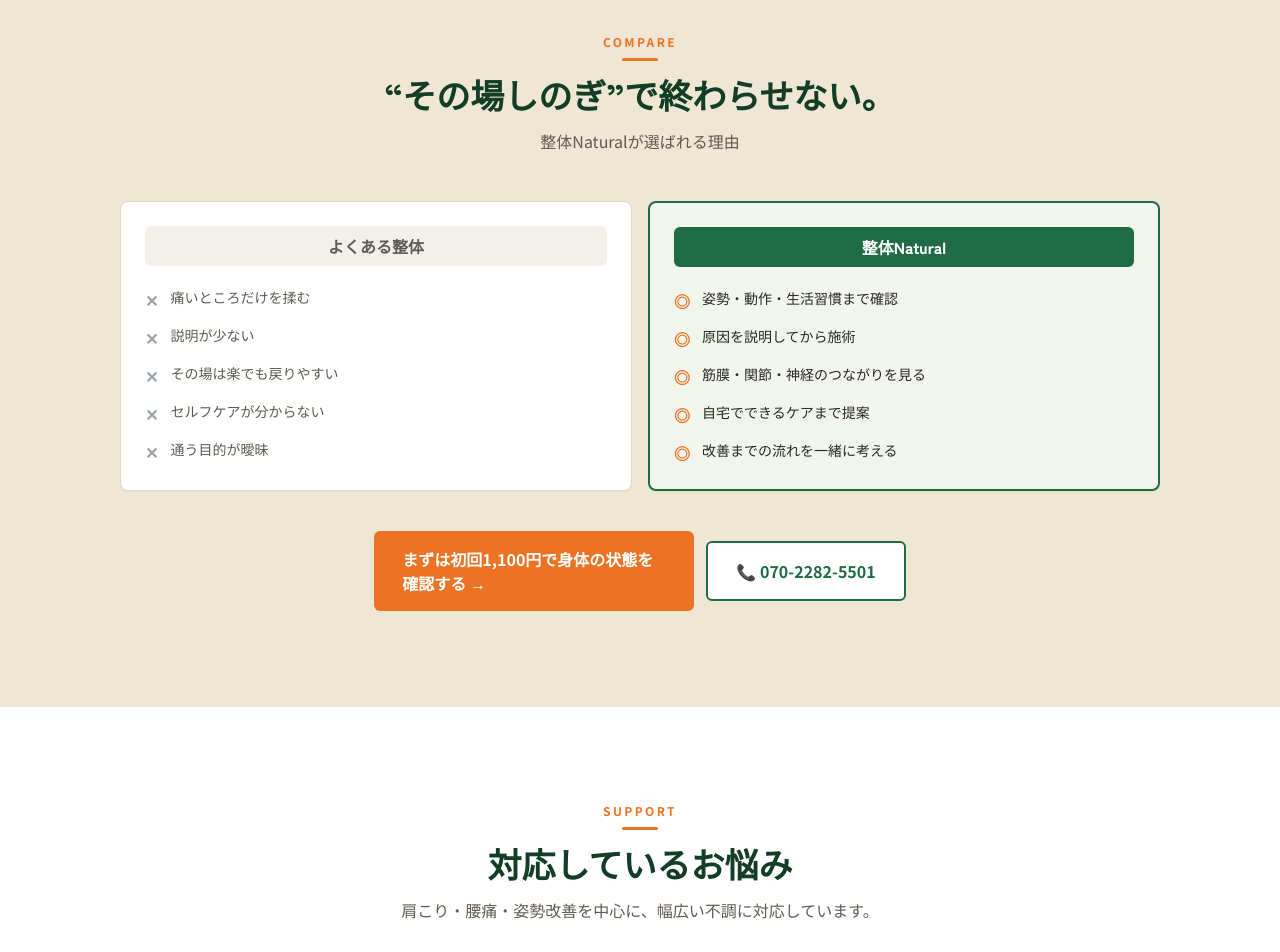
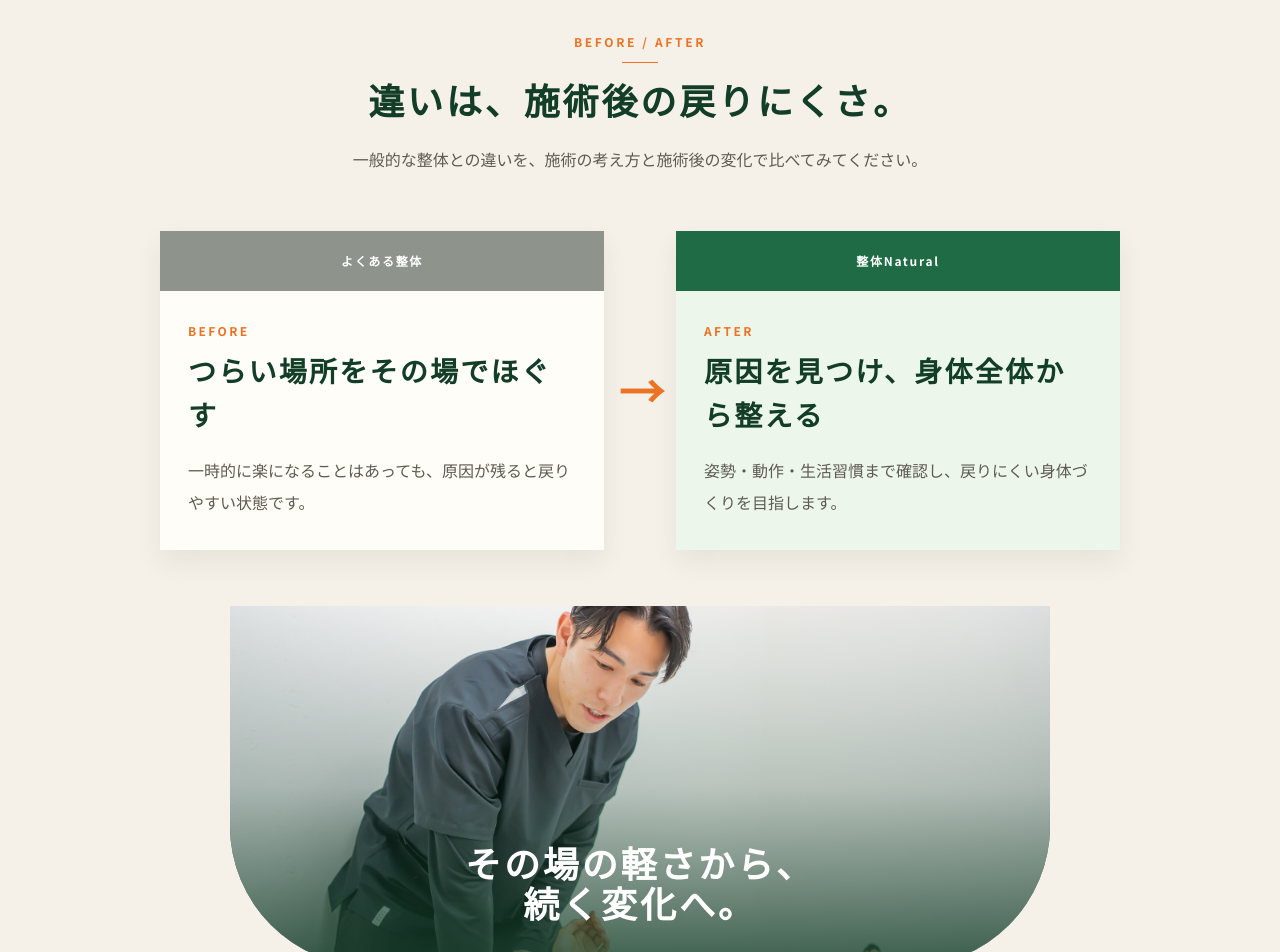
Before and after one commit to personalsol0514-art/seitan, a Next.js app: page / in a window 1280 px wide. Shown: the part 4880-5832 px from the top of the page. Built offline with nearby package versions, Linux system fonts and the light colour scheme.

Commit message:
Update compare section with before-after design

```diff
--- a/components/Compare.tsx
+++ b/components/Compare.tsx
@@ -1,64 +1,118 @@
-import SectionHeading from "./SectionHeading";
+import Image from "next/image";
+import { Fragment } from "react";
 import CtaRow from "./CtaRow";
 
-const COMMON = [
-  "痛いところだけを揉む",
-  "説明が少ない",
-  "その場は楽でも戻りやすい",
-  "セルフケアが分からない",
-  "通う目的が曖昧",
-];
-
-const NATURAL = [
-  "姿勢・動作・生活習慣まで確認",
-  "原因を説明してから施術",
-  "筋膜・関節・神経のつながりを見る",
-  "自宅でできるケアまで提案",
-  "改善までの流れを一緒に考える",
+const DIFFERENCES = [
+  {
+    label: "よくある整体",
+    title: "つらい場所をその場でほぐす",
+    body: "一時的に楽になることはあっても、原因が残ると戻りやすい状態です。",
+    tone: "muted",
+  },
+  {
+    label: "整体Natural",
+    title: "原因を見つけ、身体全体から整える",
+    body: "姿勢・動作・生活習慣まで確認し、戻りにくい身体づくりを目指します。",
+    tone: "natural",
+  },
 ];
 
 export default function Compare() {
   return (
-    <section id="compare" className="bg-cream2 py-16 md:py-24">
-      <div className="mx-auto max-w-[1080px] px-5">
-        <SectionHeading
-          kicker="COMPARE"
-          title="“その場しのぎ”で終わらせない。"
-          lead="整体Naturalが選ばれる理由"
-        />
+    <section id="compare" className="overflow-hidden bg-[#f6f1e8] py-16 md:py-24">
+      <div className="mx-auto max-w-[1120px] px-5">
+        <div className="mx-auto max-w-2xl text-center">
+          <p className="text-xs font-bold tracking-[0.22em] text-orange">
+            BEFORE / AFTER
+          </p>
+          <span className="mx-auto mt-3 block h-px w-9 bg-orange" />
+          <h2 className="mt-5 font-serif text-2xl font-semibold leading-[1.7] tracking-[0.08em] text-greenHeader sm:text-3xl md:text-4xl">
+            違いは、
+            <br className="sm:hidden" />
+            施術後の戻りにくさ。
+          </h2>
+          <p className="mx-auto mt-5 max-w-xl text-sm leading-7 text-sub md:text-base md:leading-8">
+            一般的な整体との違いを、施術の考え方と施術後の変化で比べてみてください。
+          </p>
+        </div>
 
-        <div className="mt-12 grid grid-cols-1 gap-4 md:grid-cols-2">
-          {/* よくある整体 */}
-          <div className="rounded-lg border border-line bg-white p-6 shadow-sm">
-            <div className="rounded-md bg-line/40 px-4 py-2 text-center font-bold text-sub">
-              よくある整体
-            </div>
-            <ul className="mt-5 space-y-3">
-              {COMMON.map((c) => (
-                <li key={c} className="flex items-start gap-3">
-                  <span className="mt-0.5 shrink-0 font-bold text-gray-400">✕</span>
-                  <span className="text-sm leading-relaxed text-sub">{c}</span>
-                </li>
-              ))}
-            </ul>
+        <div className="mx-auto mt-12 max-w-[960px] md:mt-14">
+          <div className="grid gap-4 md:grid-cols-[1fr_72px_1fr] md:items-stretch md:gap-0">
+            {DIFFERENCES.map((item, index) => (
+              <Fragment key={item.label}>
+                <article
+                  className={`grid overflow-hidden bg-[#fffdf8] shadow-[0_12px_26px_rgba(34,48,40,0.07)] md:min-h-[260px] ${
+                    item.tone === "natural"
+                      ? "md:col-start-3 md:row-start-1"
+                      : "md:col-start-1 md:row-start-1"
+                  }`}
+                >
+                  <div className="grid grid-cols-[82px_1fr] md:grid-cols-1">
+                    <div
+                      className={`flex items-center justify-center px-3 py-5 text-center text-xs font-black leading-5 tracking-[0.14em] text-white md:min-h-[56px] ${
+                        item.tone === "natural" ? "bg-green" : "bg-[#8e938b]"
+                      }`}
+                    >
+                      <span className="[writing-mode:vertical-rl] md:[writing-mode:horizontal-tb]">
+                        {item.label}
+                      </span>
+                    </div>
+                    <div
+                      className={`px-5 py-6 md:px-7 md:py-8 ${
+                        item.tone === "natural" ? "bg-[#edf6eb]" : ""
+                      }`}
+                    >
+                      <p className="text-xs font-black tracking-[0.2em] text-orange">
+                        {index === 0 ? "BEFORE" : "AFTER"}
+                      </p>
+                      <h3 className="mt-3 font-serif text-2xl font-semibold leading-[1.55] tracking-[0.08em] text-greenHeader md:text-[28px]">
+                        {item.title}
+                      </h3>
+                      <p className="mt-4 text-sm font-medium leading-7 text-sub md:text-base md:leading-8">
+                        {item.body}
+                      </p>
+                    </div>
+                  </div>
+                </article>
+
+                {index === 0 && (
+                  <div className="flex h-14 items-center justify-center text-4xl font-black text-orange md:col-start-2 md:row-start-1 md:h-auto md:text-5xl">
+                    <span className="md:rotate-[-90deg]">↓</span>
+                  </div>
+                )}
+              </Fragment>
+            ))}
           </div>
+        </div>
 
-          {/* 整体Natural */}
-          <div className="rounded-lg border-2 border-green bg-[#f1f5ee] p-6 shadow-sm">
-            <div className="rounded-md bg-green px-4 py-2 text-center font-head font-black text-white">
-              整体Natural
-            </div>
-            <ul className="mt-5 space-y-3">
-              {NATURAL.map((n) => (
-                <li key={n} className="flex items-start gap-3">
-                  <span className="mt-0.5 shrink-0 font-black text-orange">◎</span>
-                  <span className="text-sm font-medium leading-relaxed text-ink">
-                    {n}
-                  </span>
-                </li>
-              ))}
-            </ul>
-          </div>
+        <figure className="relative mx-auto mt-10 h-[260px] max-w-[820px] overflow-hidden rounded-b-[90px] bg-greenHeader md:mt-14 md:h-[360px] md:rounded-b-[140px]">
+          <Image
+            src="/images/hero.jpg"
+            alt="整体Naturalの施術風景"
+            width={1100}
+            height={720}
+            className="h-full w-full object-cover object-[52%_32%]"
+            sizes="(max-width: 767px) 100vw, 820px"
+          />
+          <div className="absolute inset-0 bg-gradient-to-t from-greenHeader/80 via-greenHeader/25 to-transparent" />
+          <figcaption className="absolute inset-x-6 bottom-7 text-center md:bottom-10">
+            <p className="font-serif text-2xl font-semibold leading-[1.65] tracking-[0.08em] text-white md:text-4xl">
+              その場の軽さから、
+              <br />
+              続く変化へ。
+            </p>
+          </figcaption>
+        </figure>
+
+        <div className="mx-auto mt-10 max-w-[820px] border-y border-green/20 px-2 py-8 text-center md:mt-12 md:py-10">
+          <p className="font-serif text-xl font-semibold leading-9 tracking-[0.08em] text-greenHeader md:text-3xl md:leading-[1.7]">
+            痛みの場所だけでなく、
+            <br />
+            原因から向き合う整体です。
+          </p>
+          <p className="mx-auto mt-4 max-w-2xl text-sm font-medium leading-7 text-sub md:text-base">
+            初回では身体の状態を確認し、今の痛みがどこから来ているのかを一緒に整理します。
+          </p>
         </div>
 
         <CtaRow bookLabel="まずは初回1,100円で身体の状態を確認する" />
```
